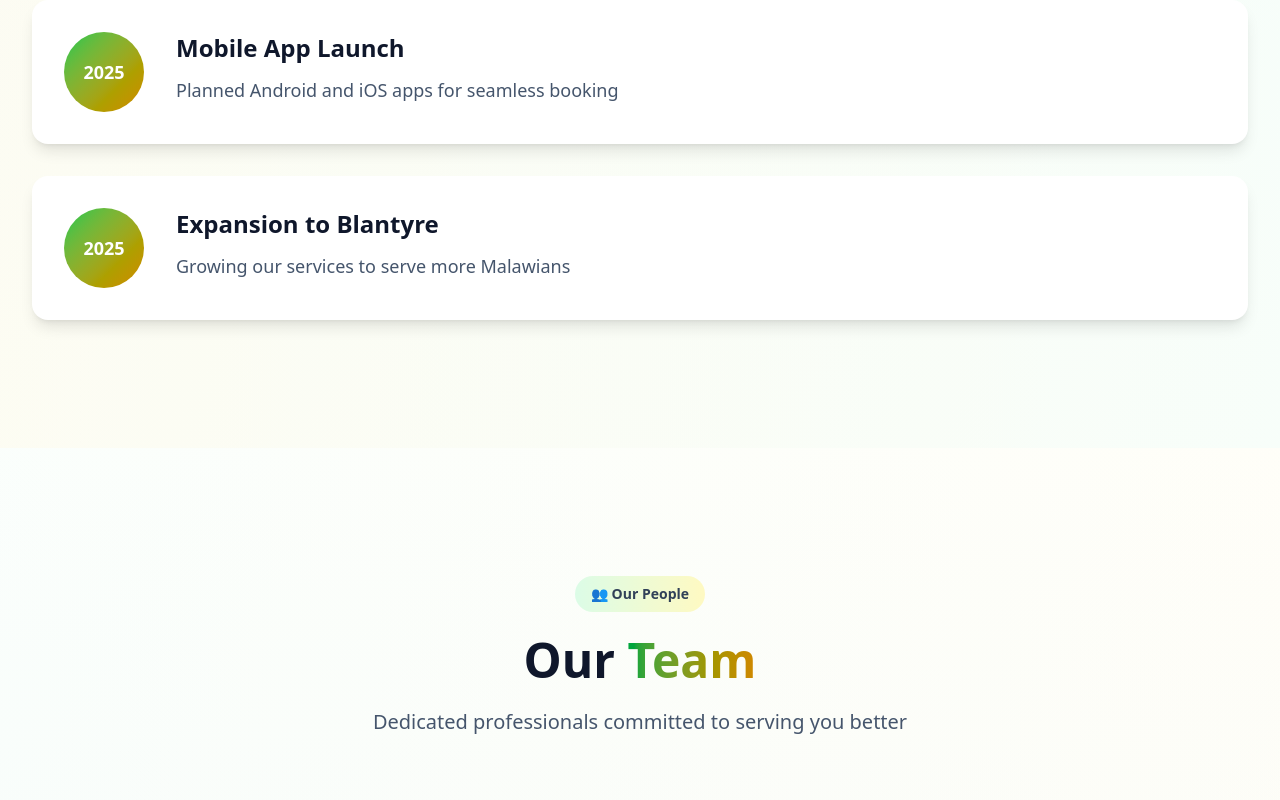
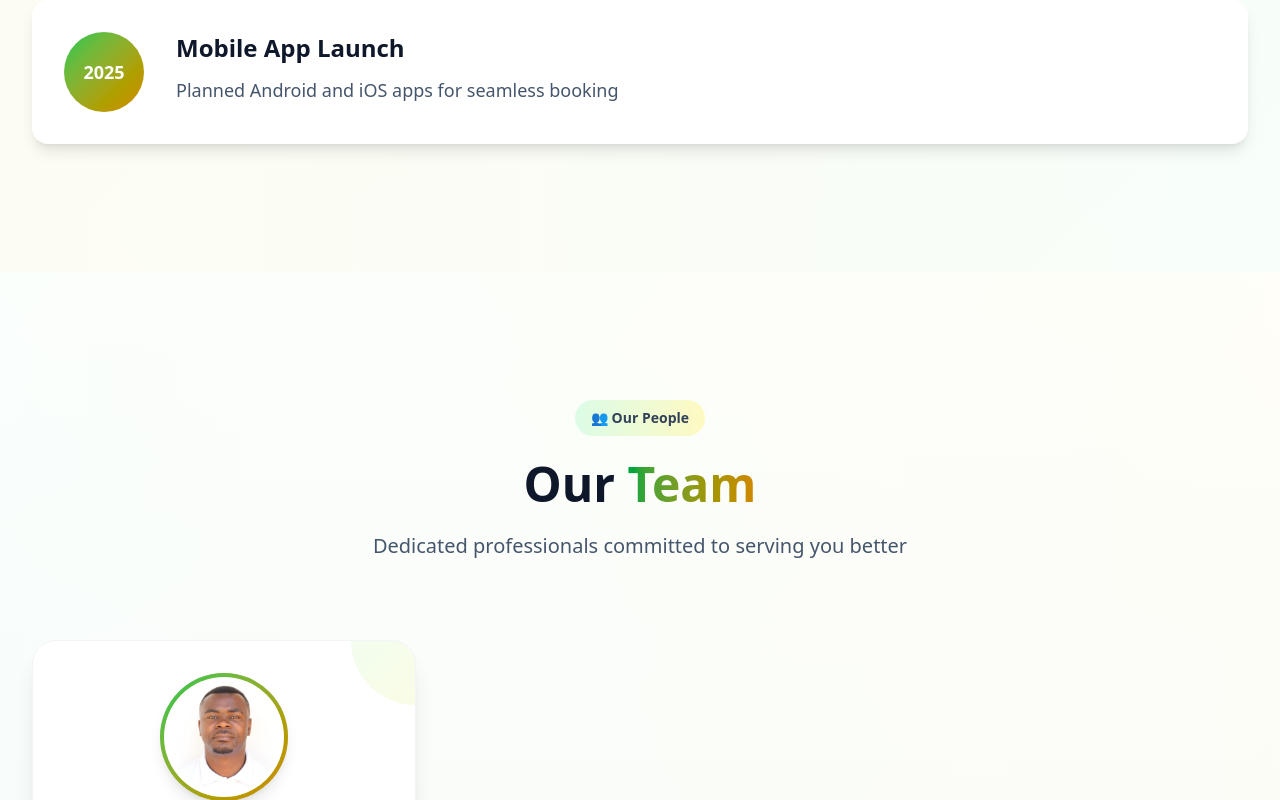
Before and after one commit to josephmowjew/ipemelere-admin, a Next.js app: page /about in a window 1280 px wide. Shown: the part 4401-5201 px from the top of the page. Built offline with nearby package versions, Linux system fonts and the light colour scheme; no server answers.

Commit message:
commented out blantyre expaction in the about page

```diff
--- a/src/app/about/page.tsx
+++ b/src/app/about/page.tsx
@@ -66,11 +66,11 @@ export default function AboutPage() {
       title: 'Mobile App Launch',
       description: 'Planned Android and iOS apps for seamless booking',
     },
-    {
-      year: '2025',
-      title: 'Expansion to Blantyre',
-      description: 'Growing our services to serve more Malawians',
-    },
+    // {
+    //   year: '2025',
+    //   title: 'Expansion to Blantyre',
+    //   description: 'Growing our services to serve more Malawians',
+    // },
   ];
 
   const teamSection: TeamSectionType = {
```
